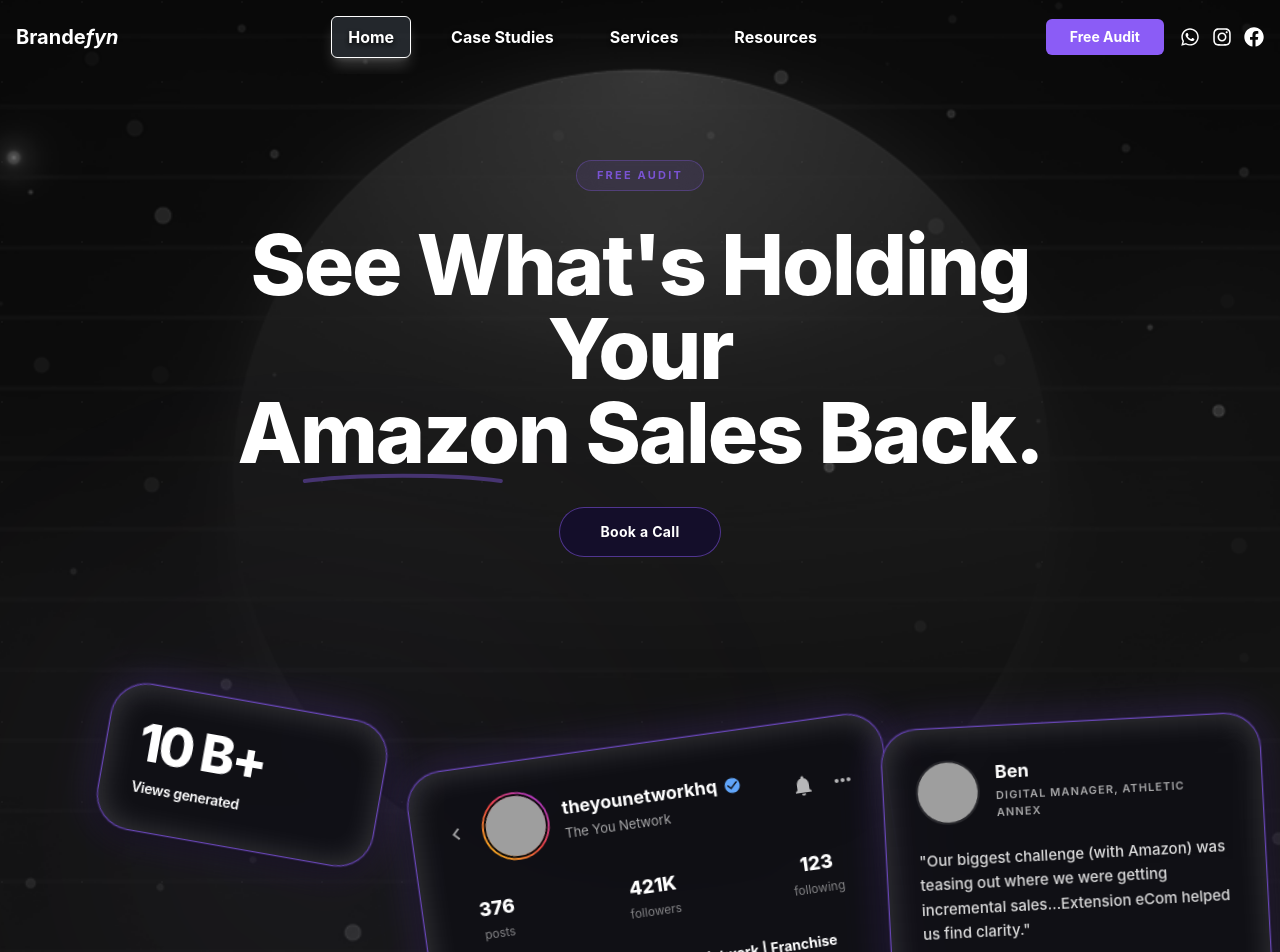
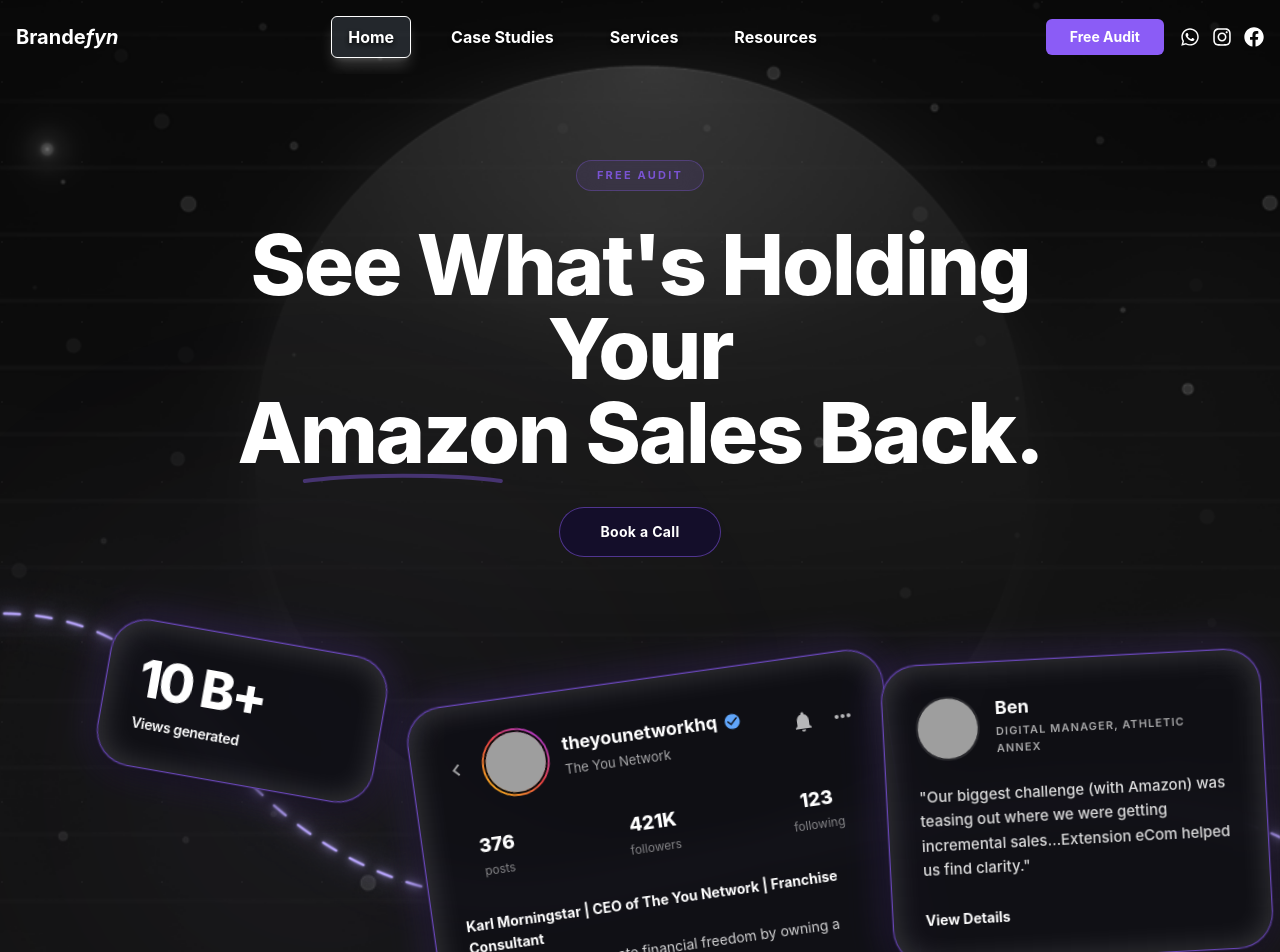
Before and after one commit to Abdullah-Shahbaz-Dude/brandefyn, a React (Vite) app: page / in a window 1280 px wide. Shown: the top 952 px of the page. Built offline with nearby package versions, Linux system fonts and the light colour scheme; grey boxes are pictures that could not be loaded.

Commit message:
home hero

```diff
--- a/src/components/sections/Hero.tsx
+++ b/src/components/sections/Hero.tsx
@@ -7,6 +7,7 @@
   MdLink,
 } from "react-icons/md";
 import heroImage from "../../assets/images/hero/hero.png";
+import lineImage from "../../assets/images/hero/linhero.png"
 
 export default function Hero() {
   return (
@@ -35,29 +36,8 @@
       <div className="absolute bottom-0 left-1/2 -translate-x-1/2 w-full h-[300px] grid-floor -z-10 opacity-40" />
 
       {/* SVG Animated Line */}
-      <svg
-        className="absolute top-[45%] left-0 w-full h-[400px] -z-10 pointer-events-none hidden md:block"
-        preserveAspectRatio="none"
-        viewBox="0 0 1440 400"
-      >
-        <defs>
-          <linearGradient id="hero-line-grad" x1="0%" x2="100%" y1="0%" y2="0%">
-            <stop offset="0%" stopColor="#D946EF" stopOpacity="0.2" />
-            <stop offset="50%" stopColor="#8B5CF6" stopOpacity="0.8" />
-            <stop offset="100%" stopColor="#D946EF" stopOpacity="0.2" />
-          </linearGradient>
-        </defs>
-        <path
-          d="M-50 80 C 200 150, 400 350, 720 350 S 1240 150, 1490 80"
-          fill="none"
-          stroke="url(#hero-line-grad)"
-          strokeDasharray="10 15"
-          strokeLinecap="round"
-          strokeWidth="3"
-        />
-      </svg>
+      <img src={lineImage} alt="Line Image" className="absolute top-[45%] left-0 w-full h-[400px] -z-10 pointer-events-none hidden md:block" />
 
-      {/* Main Content */}
       <div className="max-w-5xl mx-auto text-center px-6 relative z-10">
         {/* Free Audit Badge */}
         <motion.div
@@ -112,7 +92,13 @@
       </div>
 
       {/* Glass Cards Container */}
-      <div className="w-full max-w-[1400px] mx-auto relative h-[500px] mt-16 hidden md:block z-30">
+      <div className="w-full  mx-auto relative h-[500px] mt-30 hidden md:block z-30">
+        {/* Line Image Background - Behind Cards */}
+        <img
+          src={lineImage}
+          alt="Line Image"
+          className="absolute  "
+        />
         {/* Statistics Card (Left) */}
         <motion.div
           initial={{ opacity: 0, x: -50, rotate: -10 }}
```
Also changed, not shown: src/assets/images/hero/linhero.png (added).
